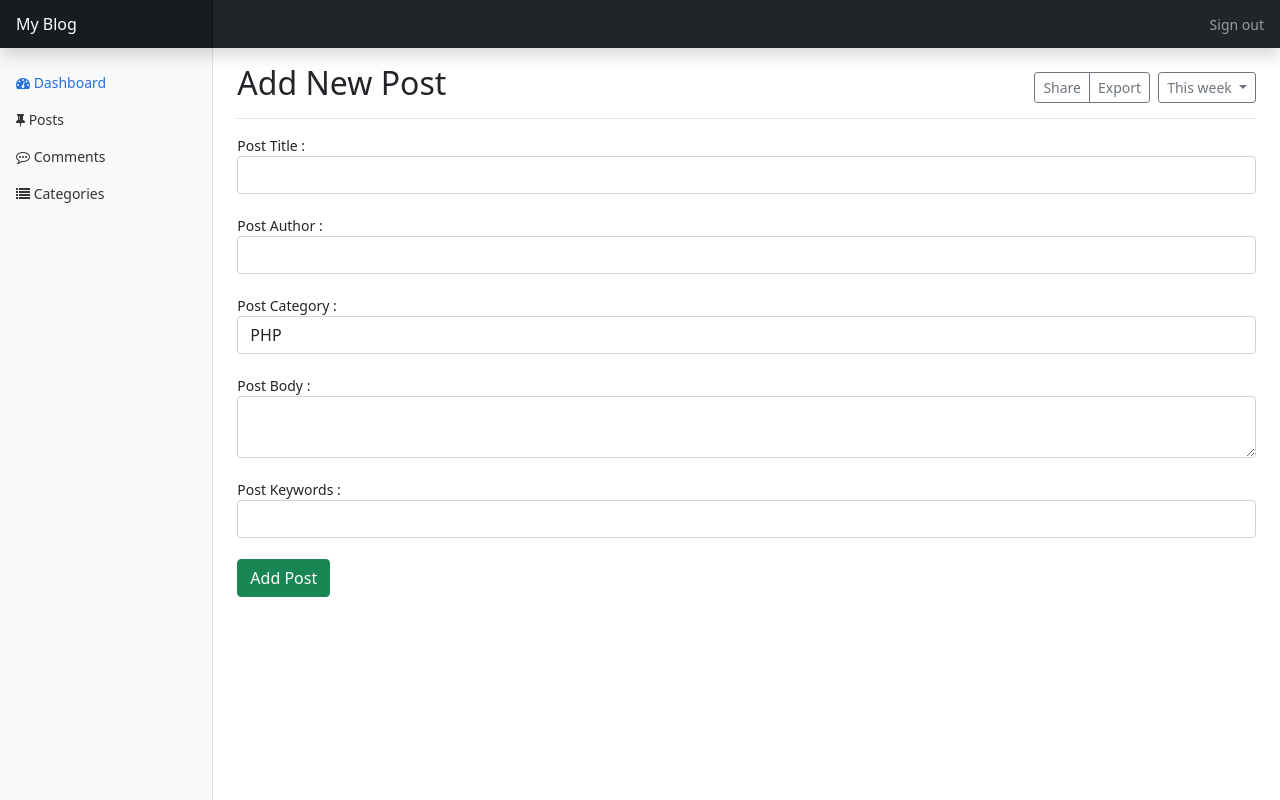
After one commit to yordiBar/my_blog, a PHP site: page /admin/new_post.php in a window 1280 px wide. The commit adds this page. Run offline with PHP 8.4, Linux system fonts and the light colour scheme; some libraries are stand-ins or nearby versions.

Commit message:
add new post page added

```diff
--- a/public/admin/header.php
+++ b/public/admin/header.php
@@ -5,6 +5,8 @@
 <!doctype html>
 <html lang="en">
   <head>
+  <script src="https://cdn.tiny.cloud/1/no-api-key/tinymce/5/tinymce.min.js" referrerpolicy="origin"></script>
+    <script>tinymce.init({ selector:'textarea' });</script>
     <meta charset="utf-8">
     <meta name="viewport" content="width=device-width, initial-scale=1">
     <meta name="description" content="">
--- /dev/null
+++ b/public/admin/new_post.php
@@ -0,0 +1,75 @@
+<?php
+
+include("../admin/header.php");
+include("../admin/sidebar.php");
+
+?>
+
+<main class="col-md-9 ms-sm-auto col-lg-10 px-md-4">
+   <div class="d-flex justify-content-between flex-wrap flex-md-nowrap align-items-center pt-3 pb-2 mb-3 border-bottom">
+      <h1 class="h2">Add New Post</h1>
+      <div class="btn-toolbar mb-2 mb-md-0">
+         <div class="btn-group me-2">
+            <button type="button" class="btn btn-sm btn-outline-secondary">Share</button>
+            <button type="button" class="btn btn-sm btn-outline-secondary">Export</button>
+         </div>
+         <button type="button" class="btn btn-sm btn-outline-secondary dropdown-toggle">
+         <span data-feather="calendar"></span>
+         This week
+         </button>
+      </div>
+   </div>
+   <div class="table-responsive">
+      <form method="POST">
+         <div form-group>
+            <label>
+                Post Title :
+            </label>
+            <input class="form-control" type="text" name="title" />
+         </div>
+         <br>
+         <div form-group>
+            <label>
+                Post Author :
+            </label>
+            <input class="form-control" type="text" name="author" />
+         </div>
+         <br>
+         <div form-group>
+            <label>
+                Post Category :
+            </label>
+            <select class="form-control" name="category">
+                <option>PHP</option>
+                <option>C#</option>
+                <option>CSS</option>
+            </select>
+         </div>
+         <br>
+         <div form-group>
+            <label>
+                Post Body :
+            </label>
+            <textarea name="body" class="form-control"></textarea>
+         </div>
+         <br>
+         <div form-group>
+            <label>
+                Post Keywords :
+            </label>
+            <input class="form-control" type="text" name="keywords" />
+         </div>
+         <br>
+         <button type="submit" name="add_post" class="btn btn-success">Add Post</button>
+      </form>
+   </div>
+</main>
+  </div>
+</div>
+
+
+    <script src="../js/bootstrap.js" integrity="sha384-/bQdsTh/da6pkI1MST/rWKFNjaCP5gBSY4sEBT38Q/9RBh9AH40zEOg7Hlq2THRZ" crossorigin="anonymous"></script>
+
+      <script src="https://cdn.jsdelivr.net/npm/feather-icons@4.28.0/dist/feather.min.js" integrity="sha384-uO3SXW5IuS1ZpFPKugNNWqTZRRglnUJK6UAZ/gxOX80nxEkN9NcGZTftn6RzhGWE" crossorigin="anonymous"></script><script src="https://cdn.jsdelivr.net/npm/chart.js@2.9.4/dist/Chart.min.js" integrity="sha384-zNy6FEbO50N+Cg5wap8IKA4M/ZnLJgzc6w2NqACZaK0u0FXfOWRRJOnQtpZun8ha" crossorigin="anonymous"></script><script src="dashboard.js"></script>
+  </body>
+</html>
```
